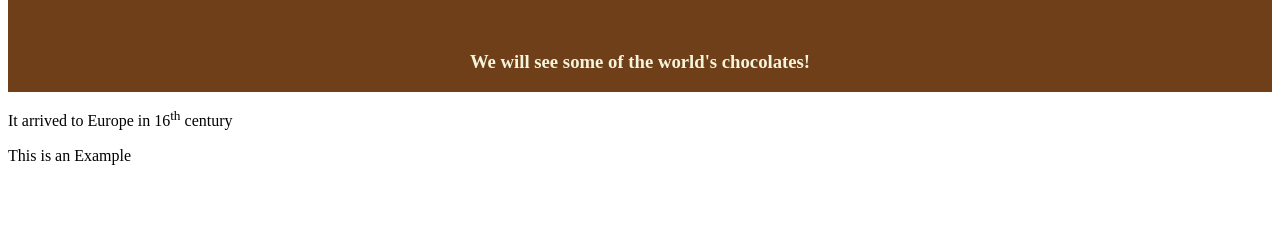
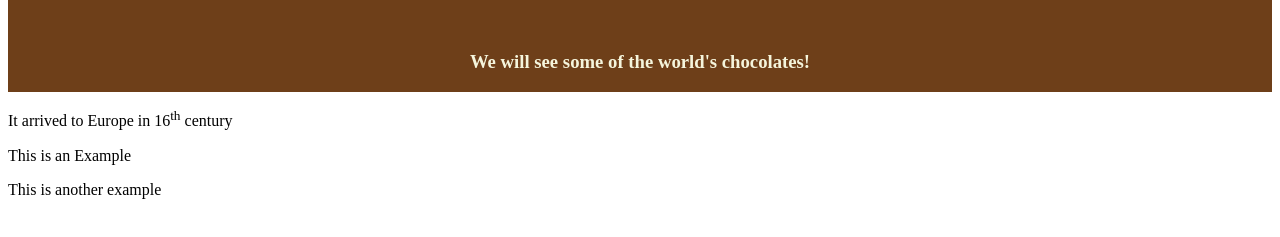
Before and after one commit to bashri1995/MubasharWEB2GitTest, a plain HTML site: page index.html in a window 1280 px wide. Shown: the part 89-326 px from the top of the page. Drawn offline with Linux system fonts and the light colour scheme.

Commit message:
Demonstration on github

```diff
--- a/index.html
+++ b/index.html
@@ -14,5 +14,6 @@
     </div>
     <p>It arrived to Europe in 16<sup>th</sup> century</p>
     <p>This is an Example</p>
+    <P>This is another example</p>
 </body>
 </html>
```
